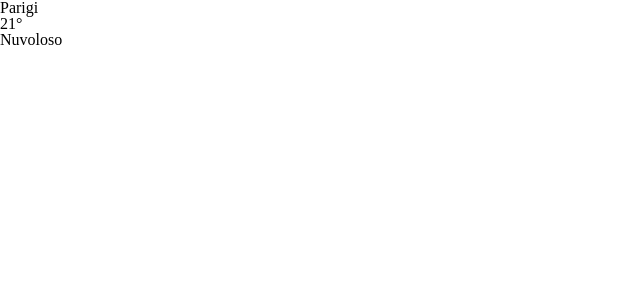
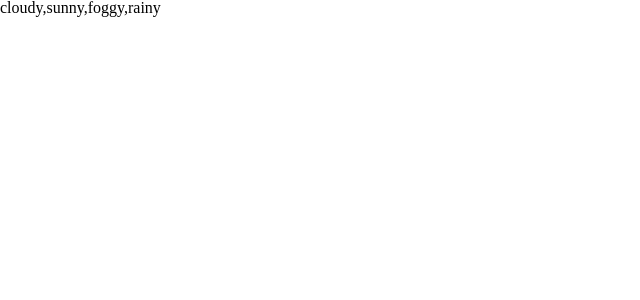
Before and after one commit to Daviduxx/MyMeteo, an Angular app: page / in a window 1280 px wide. Shown: the top 300 px of the page, without its empty margins (0-640 px from the left). Built offline with nearby package versions, Linux system fonts and the light colour scheme.

Commit message:
service di test

```diff
--- a/src/app/home/home.component.html
+++ b/src/app/home/home.component.html
@@ -1,8 +1 @@
-<div id="container">
-  <div id="data">
-    <h1>Parigi</h1>
-    <h2>21°</h2>
-    <p class="description">Nuvoloso</p>
-  </div>
-  <div id="currentWeatherImage"></div>
-</div>
+<h1>{{ datiDiTest }}</h1>
--- a/src/app/home/home.component.ts
+++ b/src/app/home/home.component.ts
@@ -1,4 +1,6 @@
-import { Component } from '@angular/core';
+import { Component, inject } from '@angular/core';
+import { SvcService } from '../svc.service';
+
 
 @Component({
   selector: 'app-home',
@@ -7,4 +9,9 @@ import { Component } from '@angular/core';
 })
 export class HomeComponent {
 
+  datiDiTest: string[] = []
+  datiSvc: SvcService = inject(SvcService)
+  constructor () {
+    this.datiDiTest = this.datiSvc.getDatiTest()
+  }
 }
--- /dev/null
+++ b/src/app/svc.service.ts
@@ -0,0 +1,19 @@
+import { Injectable } from '@angular/core';
+
+@Injectable({
+  providedIn: 'root'
+})
+export class SvcService {
+
+  constructor () {}
+
+  public datiDiTest:string[] = ['cloudy', 'sunny', 'foggy', 'rainy']
+
+  getDatiTest():string[] {
+  return this.datiDiTest;
+}
+
+  getDatiTestById(id:number): string {
+    return this.datiDiTest[id]
+  }
+}
```
